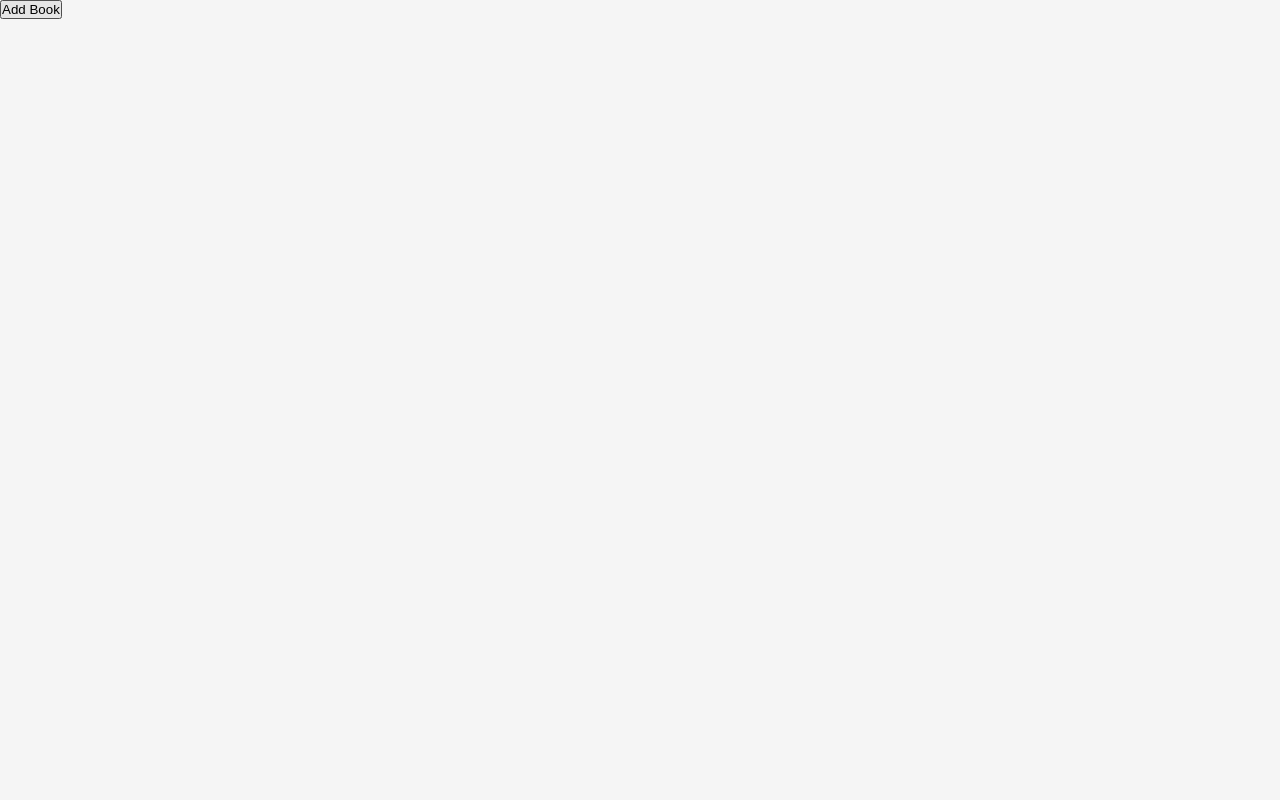
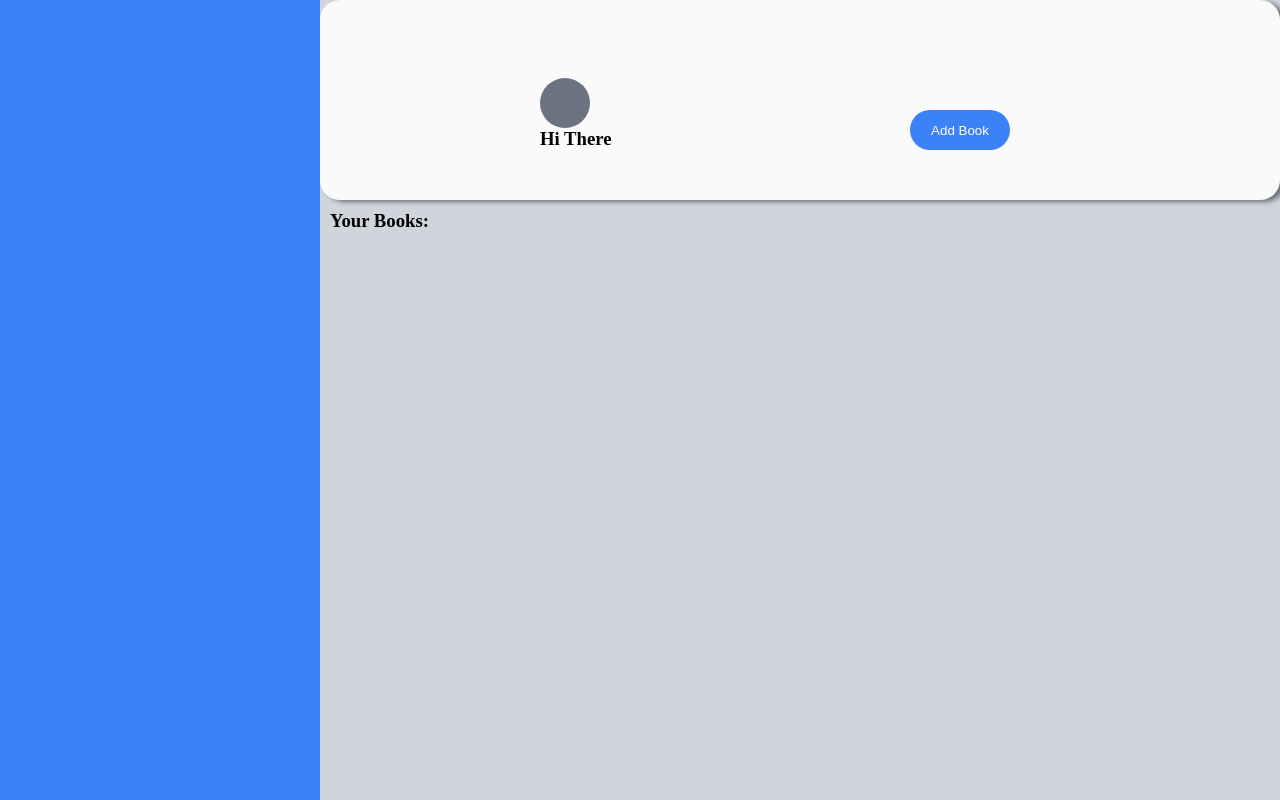
Before and after one commit to jdevera0607/library, a plain HTML site: page index.html in a window 1280 px wide. Drawn offline with Linux system fonts and the light colour scheme.

Commit message:
Added grid dashboard and book information

```diff
--- a/index.html
+++ b/index.html
@@ -7,11 +7,30 @@
     <title>Document</title>
 </head>
 <body>
-    <div class ="newBook-btn"></div>
+<!-- aside-left -->
+    <div class="aside"></div>
+<!-- Header -->
+    <div class="header-container">
+        <div class="header">
+            <div class="user-welcome">
+                <div class="user-image"></div>
+        <!--TODO: Convert this to JS for dynamic user greetings. This is a temporary solution -->
+            <h3>Hi There</h3>
+            </div>
+        </div>
+        <div class="button-container">
+            <div class ="newBook-btn"></div>
+        </div>
+    </div>
+<!--Dialog Box-->
     <dialog id="formDialog">
         <form method="dialog" id="form"></form>
     </dialog>
-   <div class="library-container"></div>
+<!-- Library -->
+   <div class="library-container">
+        <h3>Your Books:</h3>
+   </div>
+   <!-- Do not edit anything below -->
    <script src="main.js"></script>
 </body>
 </html>
--- a/main.js
+++ b/main.js
@@ -8,17 +8,17 @@
 const createForm = (function(){
     const dialog = document.querySelector('#formDialog');
     const dialogBtn = document.createElement('BUTTON');
-    const btnContainer = document.querySelector('.newBook-btn');
+    const btnContainer = document.querySelector('.button-container');
 
     dialogBtn.textContent = 'Add Book';
-    dialogBtn.classList.add('btn')
+    dialogBtn.classList.add('newbook-btn')
     btnContainer.append(dialogBtn);
 
     const bookForm = (function(){
         const form = document.querySelector('#form');
         const authorLabel = document.createElement('LABEL');
         authorLabel.textContent = 'Author';
-        form.appendChild(authorLabel);
+        form.appendChild(authorLabel)
 
         const authorEl = document.createElement('INPUT');
         authorEl.classList.add('book-author');
@@ -79,11 +79,6 @@ const createForm = (function(){
     dialogBtn.addEventListener('click', () => {
         dialog.showModal();
     });
-    // dialog.addEventListener('click', (e) => {
-    //     if(e.target.id !== 'form'){
-    //         dialog.close();
-    //     }
-    // });
 }())
 
 function Book(author, title, pages, read){
@@ -121,17 +116,17 @@ function Library(book){
 
             let author = library[i].author;
             const authorDisplay = document.createElement('li');
-            authorDisplay.textContent = author;
+            authorDisplay.textContent = `Author: ${author}`;
             newBook.appendChild(authorDisplay);
 
             let title = library[i].title;
             const titleDisplay = document.createElement('li');
-            titleDisplay.textContent = title;
+            titleDisplay.textContent = `Book title: ${title}`
             newBook.appendChild(titleDisplay);
 
             let pages = library[i].pages;
             const pagesDisplay = document.createElement('li');
-            pagesDisplay.textContent = pages;
+            pagesDisplay.textContent = `Pages: ${pages}`;
             newBook.appendChild(pagesDisplay);
 
             let read = library[i].read;
--- a/style.css
+++ b/style.css
@@ -7,35 +7,84 @@
     margin: 0;
 }
 body{
+    background-color: #d1d5db;
+    overflow: hidden;
     height: 100vh;
-    display: flex;
-    flex-direction: column;
-    background-color: whitesmoke;
-    font-family: Arial, Helvetica, sans-serif;
+    display: grid;
+    grid-template-columns: repeat(4, 1fr);
+    grid-template-rows: repeat(5, 1fr);
 }
-
-
+.header-container{
+    display:grid;
+    background-color: #fafafa;
+    box-shadow: 5px 2px 5px #6b7280;
+    border-radius: 20px;
+    grid-template-columns: 150px 150px;
+    grid-template-rows: 150px 150px;
+    grid-column-start: 2;
+    grid-column-end: 5;
+    grid-row-start: 1;
+    height: 200px;
+    justify-content: space-evenly;
+    align-items: flex-end;
+}
+.header{
+    display: grid;
+}
+.user-image{
+    width: 50px;
+    height: 50px;
+    background-color: #6b7280;
+    border-radius: 50px;
+}
+.aside{
+    background-color: #3b82f6;
+    display: grid;
+    grid-column-start: 1;
+    grid-column-end: 1;
+    grid-row-start: 1;
+    grid-row-end: 6;
+}
+/* Button */
+.newbook-btn{
+    background-color: #3b82f6;
+    color: white;
+    width: 100px;
+    height: 40px;
+    border-radius: 20px;
+    border: none;
+}
 #form-container{
-    background-color: white;
-    border: 1px solid gray;
-    box-shadow: 5px 2px 5px gray;
+    background-color: #fafafa;
+    border: 1px solid #6b7280;
 }
 label, input{
-    display:block;
+    display: block;
 }
 
 input{
-    width:250px;
-    height:20px;
+    width: 250px;
+    height: 20px;
     border-radius: 5px;
 }
 .book{
+    width: 200px;
+    display: flex;
+    flex-direction: column;
+    gap: 10px;
+    padding: 15px;
+    font-size: 1rem;
+    background-color: #fafafa;
     list-style: none;
+    border-left: 4px solid #fbbf24;
+    border-radius: 20px;
 }
 /* list*/
 .library-container{
-    display: grid;
-    gap:20px;
-    flex-direction: column;
-    margin: 40px;
+    display: flex;
+    width: 100%;
+    flex-wrap: wrap;
+    flex-direction: row;
+    gap:10px;
+    margin: 10px;
 }
```
